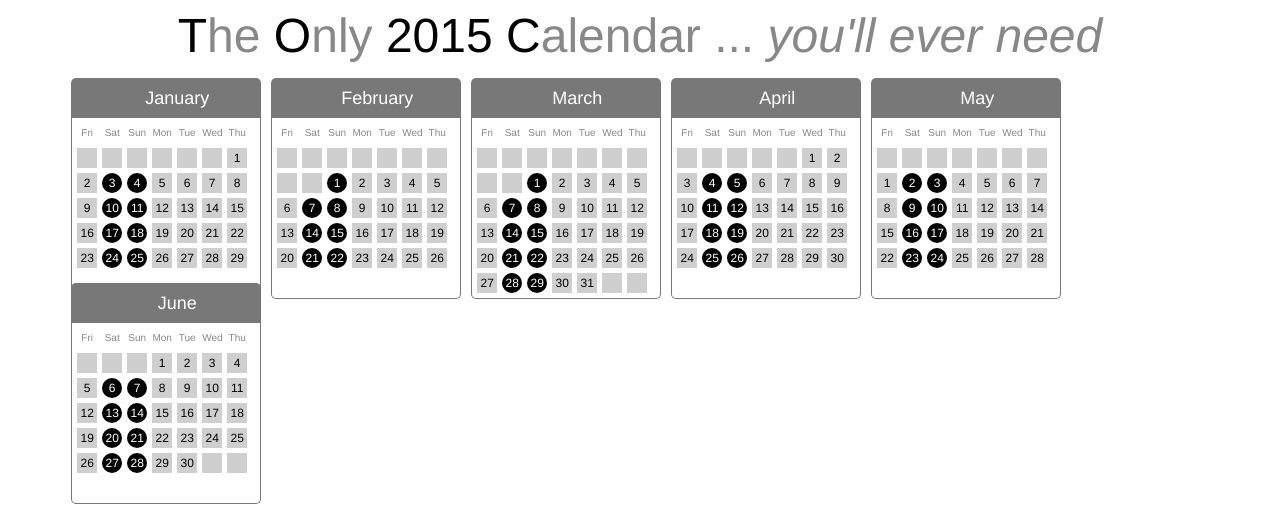
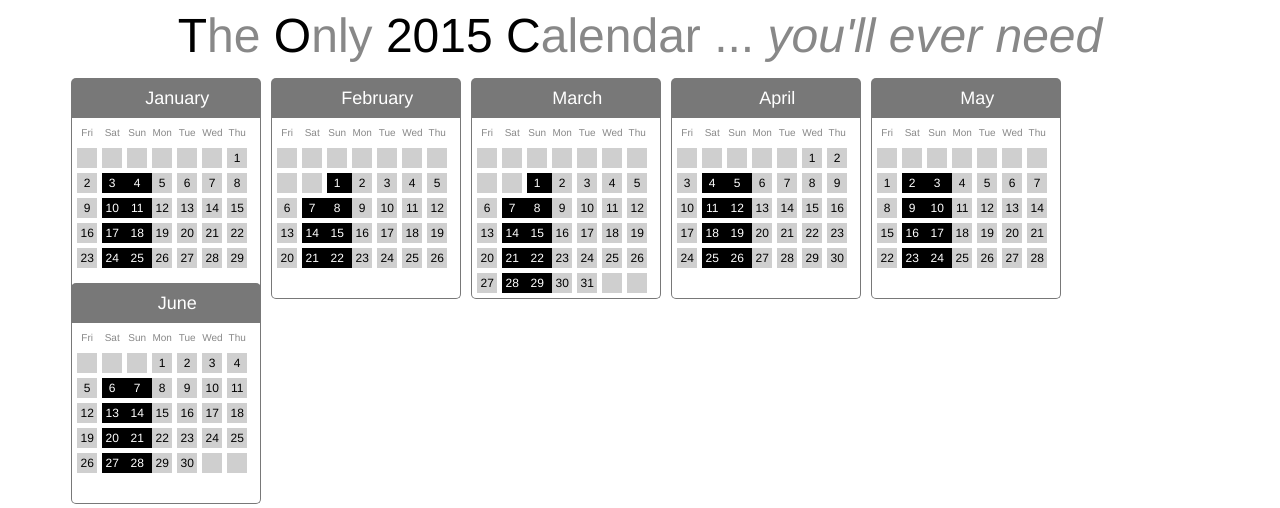
Before and after one commit to pseudokool/calendario-vacanze, a PHP site: page / in a window 1280 px wide. Shown: the top 508 px of the page. Run offline with PHP 8.4, Linux system fonts and the light colour scheme.

Commit message:
Changed holiday formatting to contiguous blocks

```diff
--- a/web/css/style.css
+++ b/web/css/style.css
@@ -31,12 +31,13 @@ li:hover{
     background-color: #000;
 }
 .day_hol{
-    border-radius: 10px;
     color: #fff;
+    border-right: 5px solid #000;
     background-color: #000;
 }
 .day{
     background-color: #cfcfcf;
+    border-right: 5px solid #fff;
 }
 .social_links{
     text-decoration: none;
@@ -150,7 +151,7 @@ div#month-view ul.dates{
 div#month-view ul.dates li{
     margin:0px;
     padding:0px;
-    margin-right:5px;
+    /*margin-right:5px;*/
     margin-top: 5px;
     line-height:20px;
     vertical-align:middle;
```
